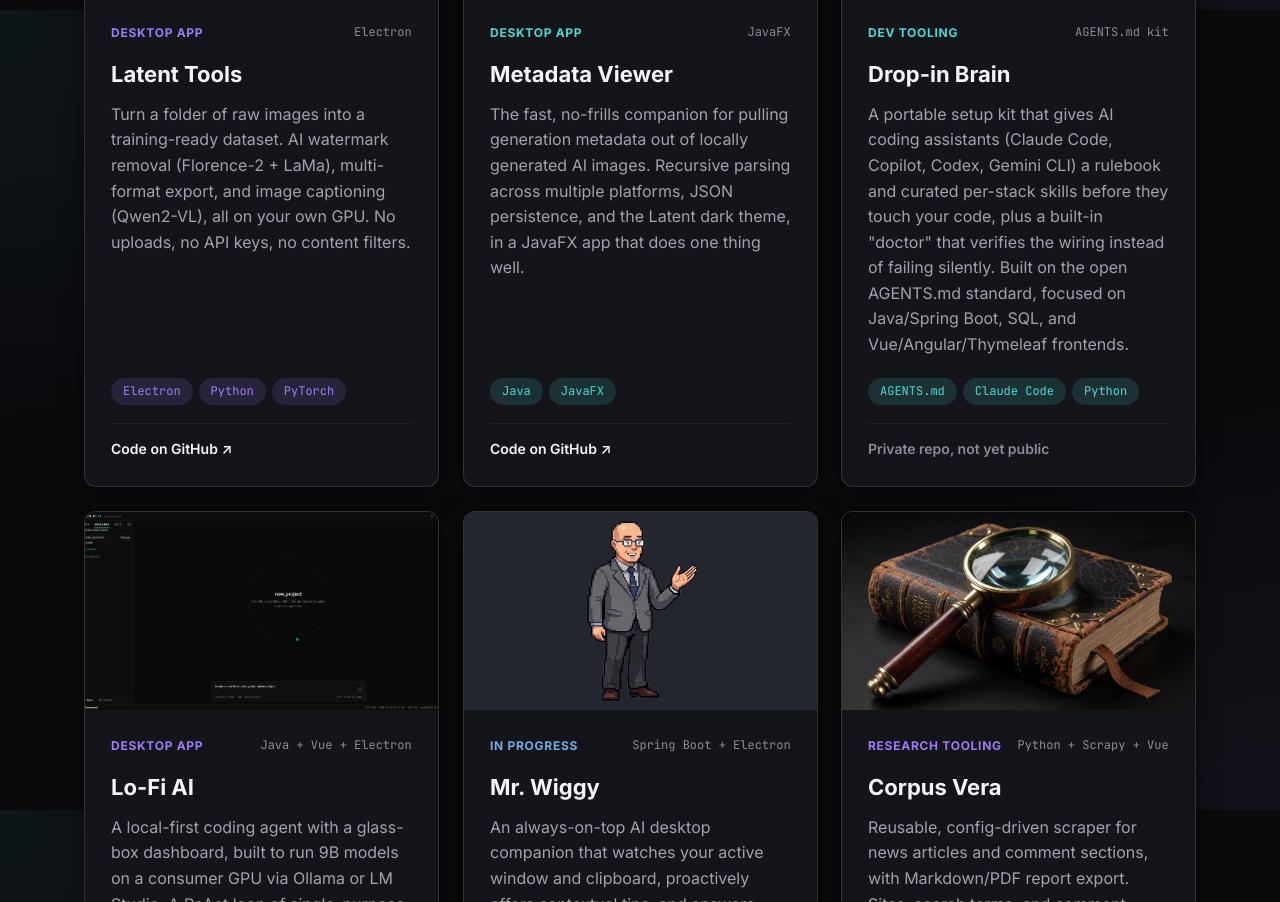
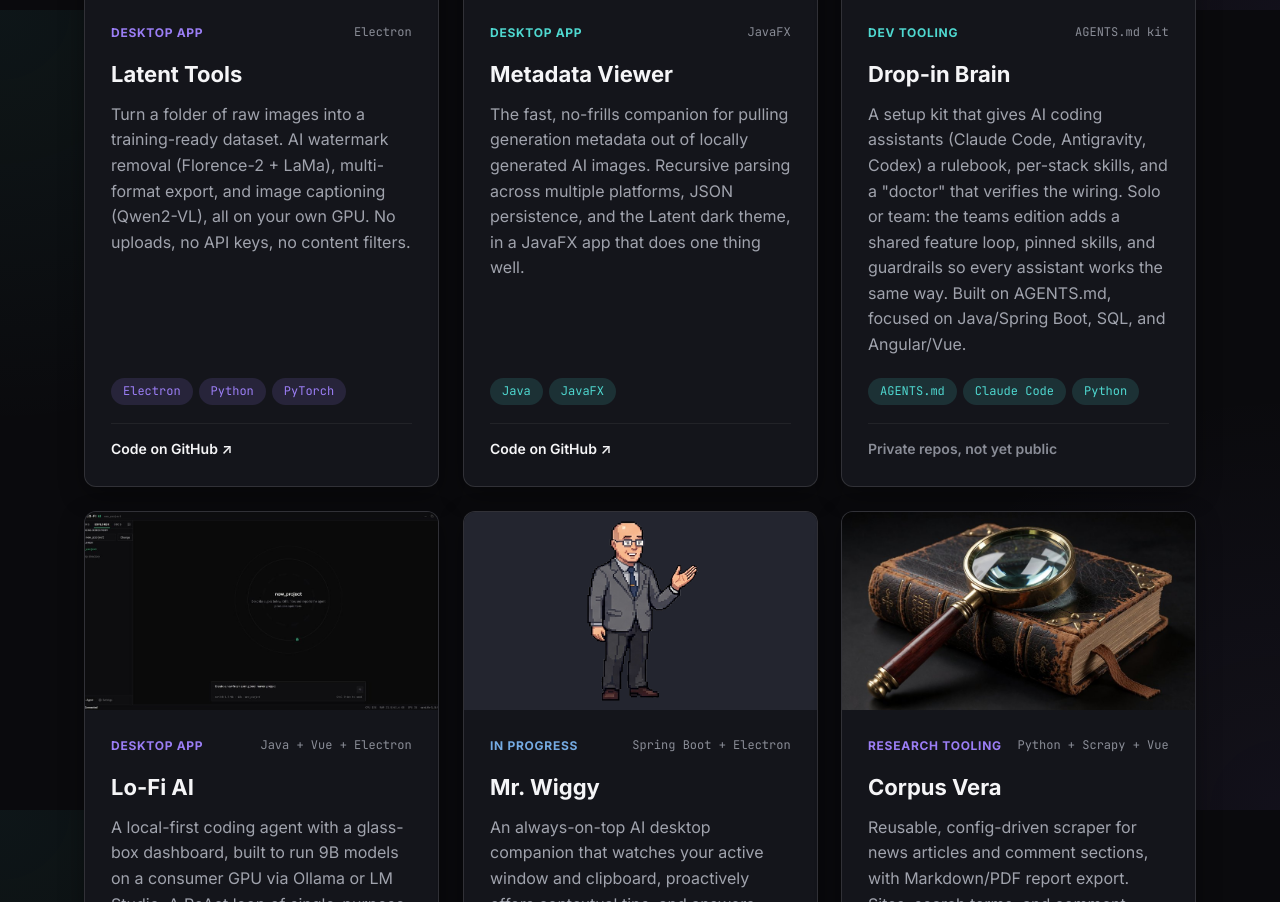
Before and after one commit to erroralex/portfolio, a plain HTML site: page index.html in a window 1280 px wide. Shown: the part 3190-4092 px from the top of the page. Drawn offline with Linux system fonts and the light colour scheme; no server answers.

Commit message:
Rewrite Drop-in Brain card to cover solo and teams editions

```diff
--- a/index.html
+++ b/index.html
@@ -325,13 +325,13 @@
                 <span class="project-tech">AGENTS.md kit</span>
               </div>
               <h3>Drop-in Brain</h3>
-              <p>A portable setup kit that gives AI coding assistants (Claude Code, Copilot, Codex, Gemini CLI) a rulebook and curated per-stack skills before they touch your code, plus a built-in "doctor" that verifies the wiring instead of failing silently. Built on the open AGENTS.md standard, focused on Java/Spring Boot, SQL, and Vue/Angular/Thymeleaf frontends.</p>
+              <p>A setup kit that gives AI coding assistants (Claude Code, Antigravity, Codex) a rulebook, per-stack skills, and a "doctor" that verifies the wiring. Solo or team: the teams edition adds a shared feature loop, pinned skills, and guardrails so every assistant works the same way. Built on AGENTS.md, focused on Java/Spring Boot, SQL, and Angular/Vue.</p>
               <div class="tag-row">
                 <span class="tag">AGENTS.md</span>
                 <span class="tag">Claude Code</span>
                 <span class="tag">Python</span>
               </div>
-              <span class="project-link project-link-muted">Private repo, not yet public</span>
+              <span class="project-link project-link-muted">Private repos, not yet public</span>
             </div>
           </article>
 
```
Also changed, not shown: 1 other file.
